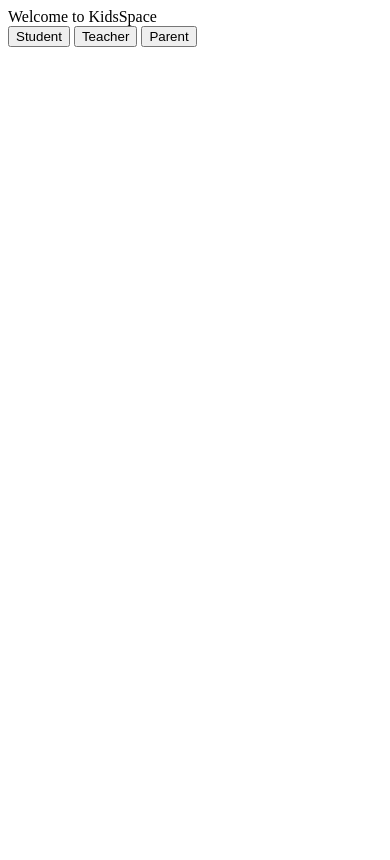
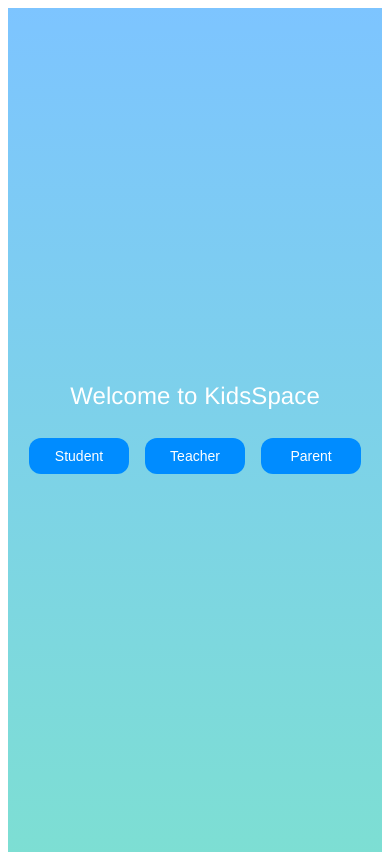
Before and after one commit to takucan1/SE-KidsSpace, a PHP site: page /welcomepage.html in a window 390 px wide. Before the commit the page ends 47 px from the top, so only its background shows below. Run offline with PHP 8.4, Linux system fonts and the light colour scheme.

Commit message:
style for welcome page added

```diff
--- a/style.css
+++ b/style.css
@@ -1,43 +1,60 @@
- .container {
-        width: 300px;
-        width: auto;
-        length: auto;
-        margin: 100px auto;
-        padding: 20px;
-        border: 1px solid #ccc;
-        border-radius: 5px;
-        text-align: center;
-        font-family: Arial, sans-serif;
-        background-color: cadetblue;
-    }
-
-.name {
-        font-size: 70px;
-        margin-bottom: 20px;
-        font-style: italic;
-        font-family: cursive;
-
-}
-.error-border {
-    border: 2px solid red;
-    animation: shake 0.3s; ease-in-out;
+.welcome-page {
+  background: linear-gradient(180deg, rgba(0, 140, 255, 0.51) 0%, rgba(0, 191, 169, 0.51) 100%);
+  width: 100%;
+  min-height: 100vh;
+  display: flex;
+  flex-direction: column;
+  align-items: center;
+  justify-content: center;
+  padding: 2rem;
+  box-sizing: border-box;
 }
 
-@keyframes shake {
-    0% { transform: translateX(0); }
-    25% { transform: translateX(-5px); }
-    50% { transform: translateX(5px); }
-    75% { transform: translateX(-5px); }
-    100% { transform: translateX(0); }
+.welcome-page .text-wrapper {
+  max-width: 900px;
+  width: 100%;
+  font-family: "Roboto-Medium", Helvetica, sans-serif;
+  font-weight: 500;
+  color: #ffffff;
+  font-size: clamp(24px, 6vw, 40px);
+  text-align: center;
+  letter-spacing: 0.1px;
+  line-height: 1.15;
+  margin: 0 0 1rem;
+  padding: 0 1rem;
 }
 
-#login-error {
-    color: red;
-    text-align: center;
-    opacity: 1;
-    transition: opacity 1s ease-in-out;
+.usertype {
+  display: flex;
+  gap: 12px;
+  flex-wrap: wrap;
+  justify-content: center;
+  align-items: center;
+  margin-top: 0.5rem;
 }
 
-#login-error.fade-out {
-    opacity: 0;
+.student-button, .teacher-button, .parent-button {
+  background-color: #008CFF;
+  border: none;
+  color: white;
+  padding: 12px 20px;
+  text-align: center;
+  text-decoration: none;
+  display: inline-block;
+  font-size: clamp(14px, 3vw, 16px);
+  margin: 4px 2px;
+  cursor: pointer;
+  border-radius: 12px;
+  min-width: 120px;
 }
+
+/* Small adjustments for very small screens */
+@media (max-width: 420px) {
+  .welcome-page {
+    padding: 1rem;
+  }
+  .student-button, .teacher-button, .parent-button {
+    padding: 10px 14px;
+    min-width: 100px;
+  }
+}
```
